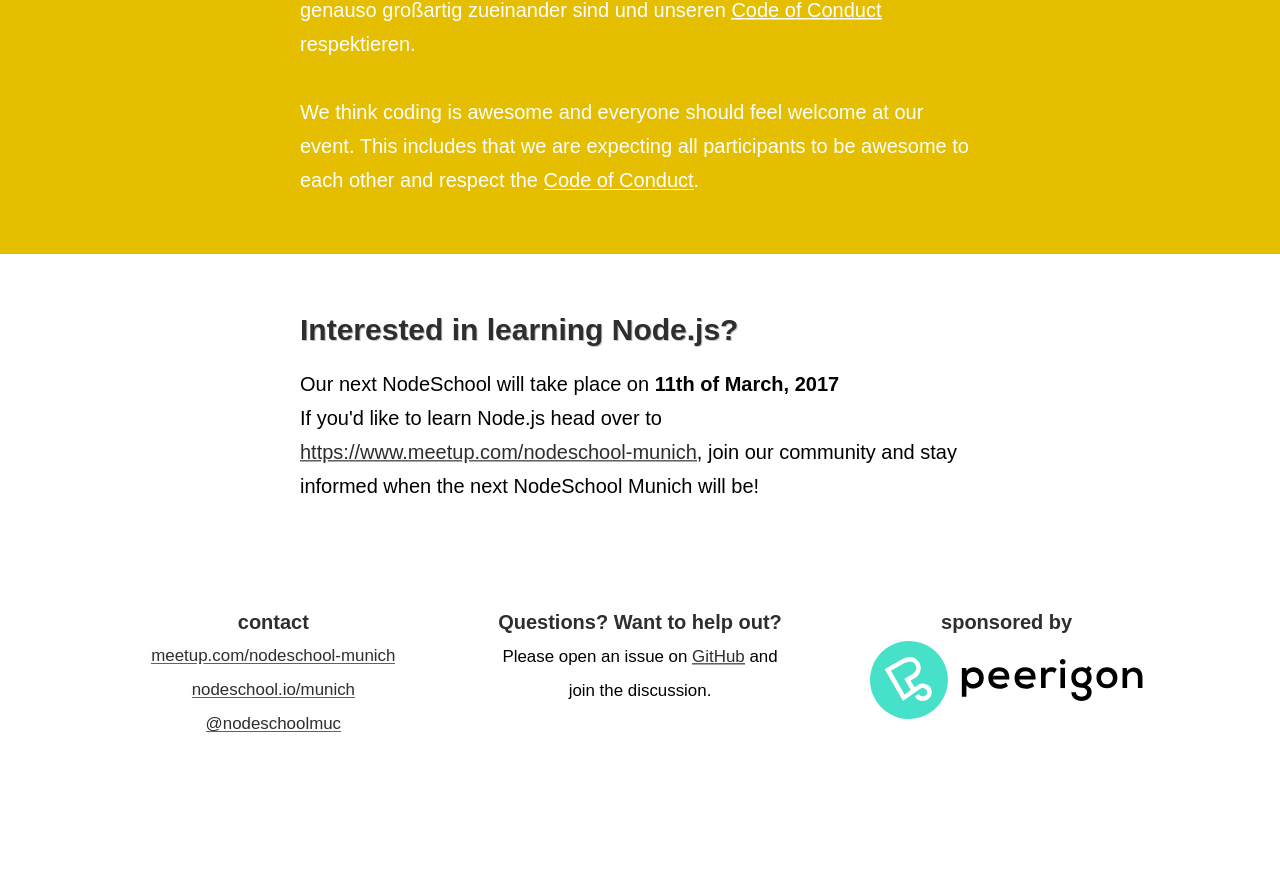
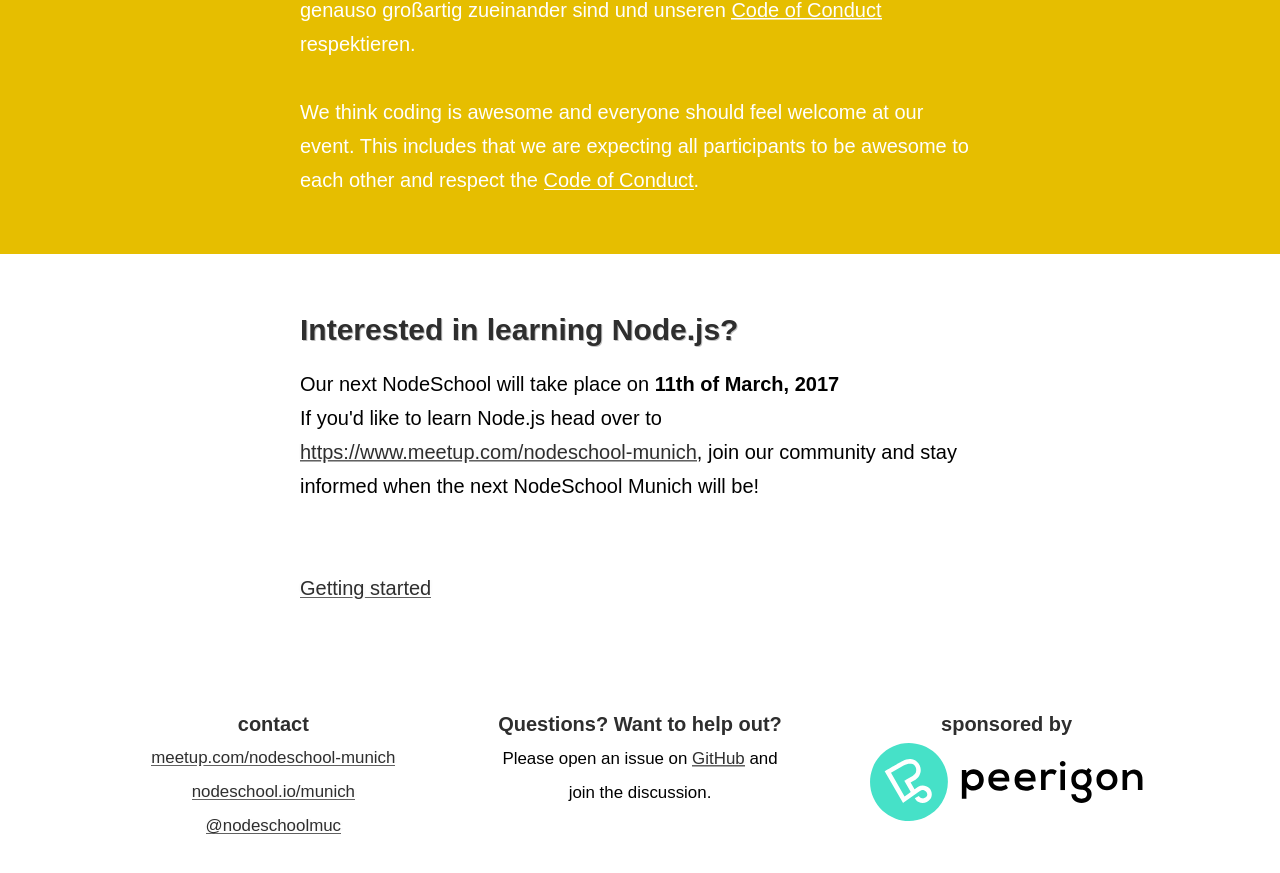
Before and after one commit to nodeschool/munich, a Jekyll site: the page built from index.html, in a window 1280 px wide and 900 px high, scrolled down 1583 px. Shown: the top 873 px of the window. Built offline with Jekyll 4.4.1, drawn with Linux system fonts in a browser that asks for light colours; before the commit the page ends 2381 px from its top, so only the background shows below that.

Commit message:
Add a getting started link

```diff
--- a/index.html
+++ b/index.html
@@ -57,6 +57,9 @@ layout: default
 
                 <p>Our next NodeSchool will take place on <strong>11th of March, 2017</strong><br>
                     If you'd like to learn Node.js head over to <a href="https://www.meetup.com/nodeschool-munich">https://www.meetup.com/nodeschool-munich</a>, join our community and stay informed when the next NodeSchool Munich will be!</p>
+
+                <br>
+                <p><a href="https://github.com/nodeschool/munich/blob/gh-pages/README.md#getting-started">Getting started</a></p>
             </div>
         </div>
     </div>
```
